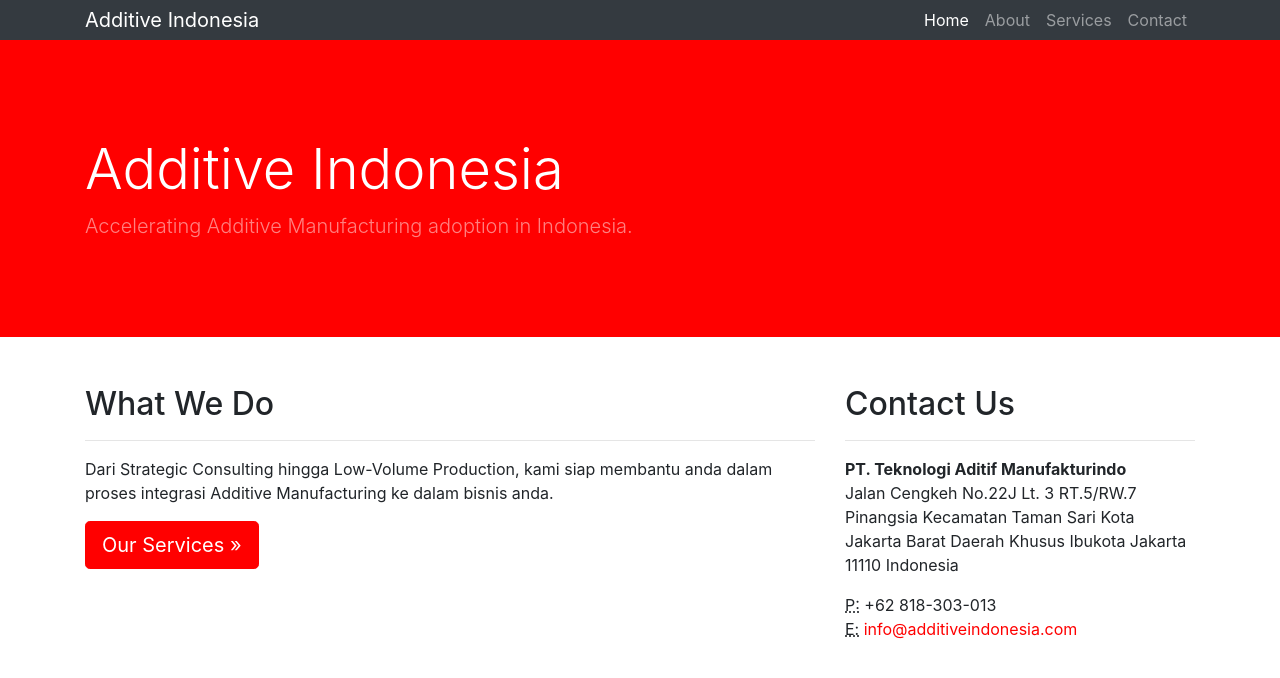
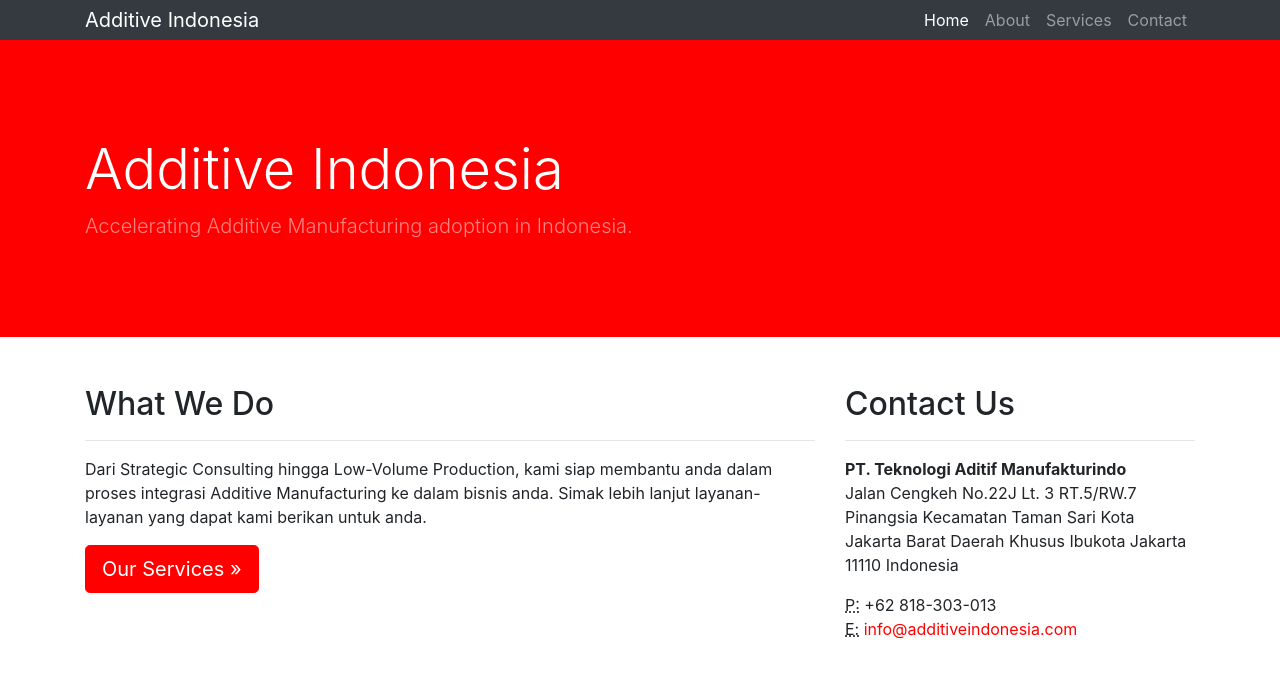
Before and after one commit to rlim338/additive-indonesia.github.io, a Jekyll site: the page built from index.html, in a window 1280 px wide, cut to the strip 0-685 px from the top of the page. Shown: the top 678 px of the strip. Built offline with Jekyll 4.4.1, drawn with Linux system fonts in a browser that asks for light colours.

Commit message:
Update index.html

```diff
--- a/index.html
+++ b/index.html
@@ -8,6 +8,7 @@
     <hr />
     <p>
       Dari Strategic Consulting hingga Low-Volume Production, kami siap membantu anda dalam proses integrasi Additive Manufacturing ke dalam bisnis anda.
+      Simak lebih lanjut layanan-layanan yang dapat kami berikan untuk anda.
     </p>
     <a class="btn btn-primary btn-lg" href="https://additiveindonesia.com/our-services/">Our Services &raquo;</a>
   </div>
```
